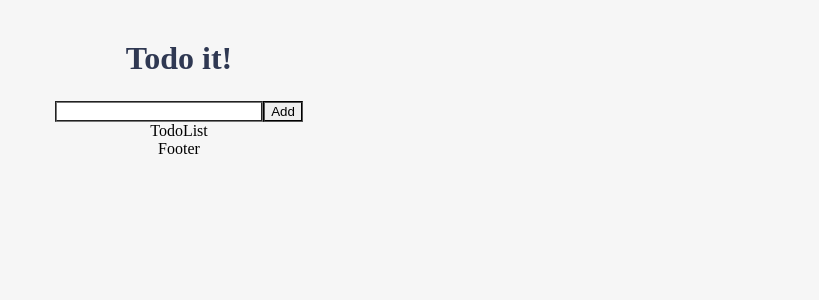
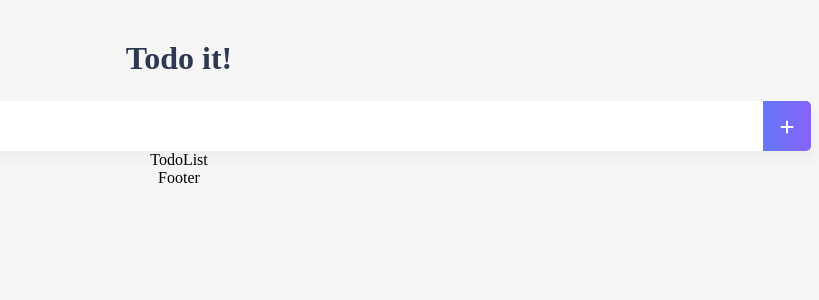
Before and after one commit to Joie-Kim/vue-todo, a Vue app: page / in a window 1280 px wide. Shown: the top 300 px of the page, without its empty margins (461-1280 px from the left). Built offline with nearby package versions, Linux system fonts and the light colour scheme.

Commit message:
[Update] Add style for TodoInput components

```diff
--- a/src/components/TodoInput.vue
+++ b/src/components/TodoInput.vue
@@ -1,9 +1,9 @@
 <template>
-  <div>
-    <input type="text" v-model="newTodoItem" />
-    <button v-on:click="addTodo">
-      Add
-    </button>
+  <div class="inputBox shadow">
+    <input type="text" v-model="newTodoItem" v-on:keyup.enter="addTodo" />
+    <span class="addContainer" v-on:click="addTodo">
+      <i class="fas fa-plus addBtn"></i>
+    </span>
   </div>
 </template>
 
@@ -23,10 +23,38 @@
       localStorage.setItem(this.newTodoItem, this.newTodoItem);
 
       // 저장한 뒤에 빈 문자열로 초기화
+      this.clearInput();
+    },
+    clearInput: function() {
       this.newTodoItem = "";
     },
   },
 };
 </script>
 
-<style></style>
+<style scoped>
+input:focus {
+  outline: none;
+}
+.inputBox {
+  background: white;
+  height: 50px;
+  line-height: 50px;
+  border-radius: 5px;
+}
+.inputBox input {
+  border-style: none;
+  font-size: 0.9rem;
+}
+.addContainer {
+  float: right;
+  background: linear-gradient(to right, #6478f8, #8763fb);
+  display: block;
+  width: 3rem;
+  border-radius: 0 5px 5px 0;
+}
+.addBtn {
+  color: white;
+  vertical-align: middle;
+}
+</style>
```
